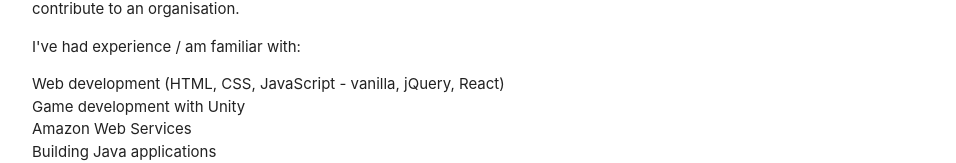
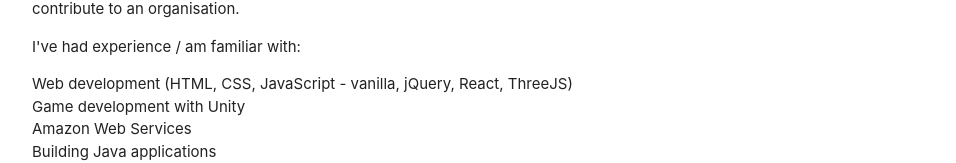
Before and after one commit to wallflower6/personal, a React (Create React App) app: page /#/ in a window 1280 px wide. Shown: the part 171-334 px from the top of the page, without its empty margins (160-1116 px from the left). Built offline with nearby package versions, Linux system fonts and the light colour scheme.

Commit message:
Updated about

```diff
--- a/src/components/About.js
+++ b/src/components/About.js
@@ -9,7 +9,7 @@
             <p>A third-year Computer Science undergraduate at <a href="https://www.smu.edu.sg/" target="_blank">Singapore Management University (SMU)</a>, I have a varied range of skills and interests, and am actively seeking internships (for the summer and December breaks) to continue to learn and grow as well as contribute to an organisation.</p>
             <p>I've had experience / am familiar with:</p>
             <ul className="show-points">
-                <li>Web development (HTML, CSS, JavaScript - vanilla, jQuery, React)</li>
+                <li>Web development (HTML, CSS, JavaScript - vanilla, jQuery, React, ThreeJS)</li>
                 <li>Game development with Unity</li>
                 <li>Amazon Web Services</li>
                 <li>Building Java applications</li>
```
